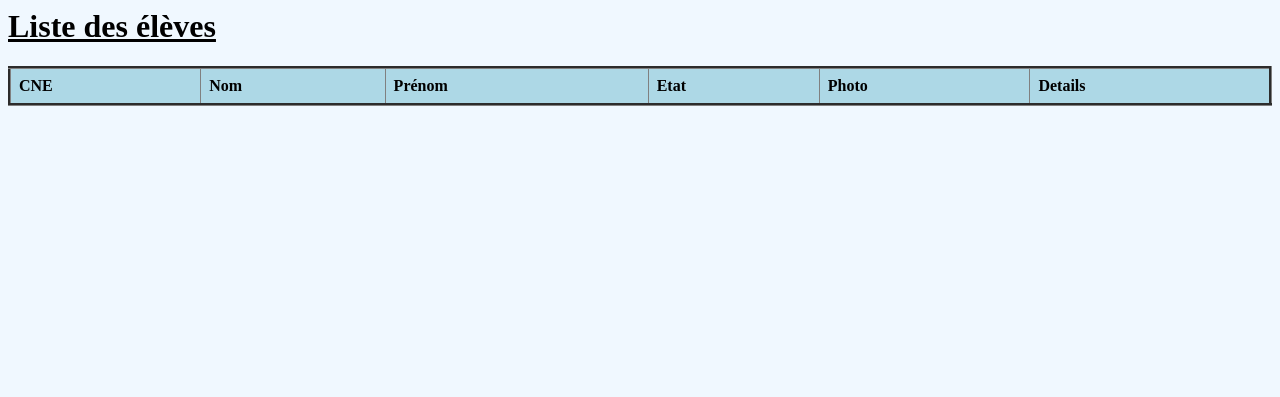
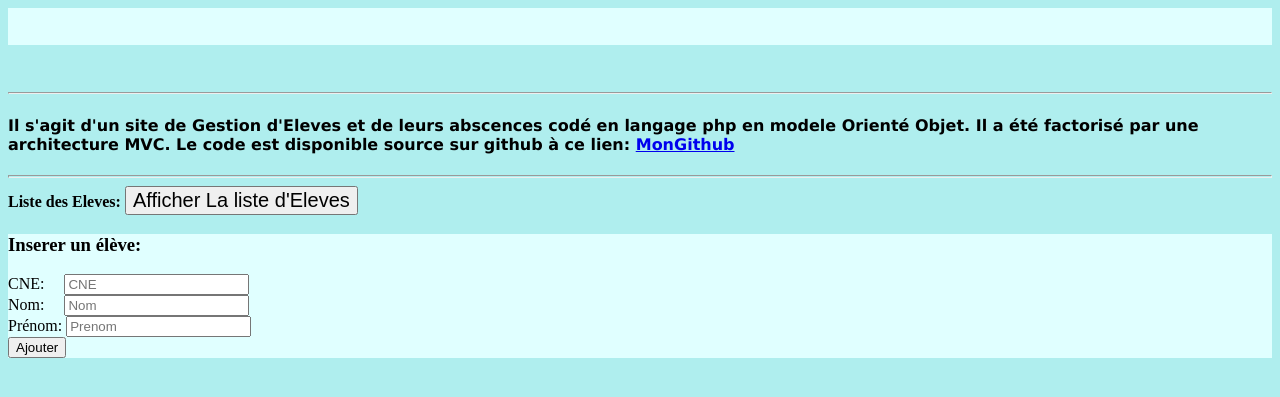
Before and after one commit to ngan-joseph/ngan-joseph, a PHP site: page / in a window 1280 px wide. Shown: the top 397 px of the page. Run offline with PHP 8.4, Linux system fonts and the light colour scheme; data that the repository does not hold is empty.

Commit message:
Add files via upload

```diff
--- a/MVC/controleur/ControleurEleve.php
+++ b/MVC/controleur/ControleurEleve.php
@@ -29,4 +29,7 @@
 public function activer_desactiver($cneeleve,$etat){
 	$this->eleve->activer_desactiver($cneeleve,$etat);
 }
+public function inserer($cneeleve,$nom,$prenom,$etat,$photo){
+	$this->eleve->Inserer($cneeleve,$nom,$prenom,$etat,$photo);
 }
+}
--- a/MVC/controleur/Routeur.php
+++ b/MVC/controleur/Routeur.php
@@ -33,6 +33,15 @@
 $this->ctrlEleve->activer_desactiver($cneeleve,$etat);
 $this->ctrlAccueil->accueil();
 }
+else if ($_GET['action'] == 'inserer') {
+$nom = $this->getParametre($_POST, 'nom');
+$prenom = $this->getParametre($_POST, 'prenom');
+$cneeleve = $this->getParametre($_POST, 'cne');
+$photo = "photos/inconnu.jpeg";
+$etat= "1";
+$this->ctrlEleve->inserer($cneeleve, $nom, $prenom, $etat, $photo);
+$this->ctrlAccueil->accueil();
+}
 else
 throw new Exception("Action non valide");
 }
--- a/MVC/index.php
+++ b/MVC/index.php
@@ -1,4 +1,18 @@
-<?php
-require 'controleur/Routeur.php';
-$routeur = new Routeur();
-$routeur->routerRequete();
+
+<body bgcolor="paleturquoise">
+<div style="background-color: lightcyan;"><h1><marquee>Bienvenue sur ce site</marquee></h1></div>
+<br /><hr>
+<h4 style="font-family:verdana";>Il s'agit d'un site de Gestion d'Eleves et de leurs abscences codé en langage php en modele Orienté Objet.
+Il a été factorisé par une architecture MVC. Le code est disponible source sur github à ce lien:
+<a href="https://github.com/ngan-joseph/ngan-joseph">MonGithub</a></h4>
+<hr size="3">
+<b>Liste des Eleves: </b>
+<a href="index3.php"><button style=" font-size: 20;">Afficher La liste d'Eleves</button></a>
+<div style="background-color: lightcyan;"><h3>Inserer un élève:</h3>
+<form method="post" action="index3.php?action=inserer">
+CNE: &nbsp&nbsp&nbsp   <input id="cne" name="cne" type="text" placeholder="CNE" required /><br />
+Nom: &nbsp&nbsp&nbsp <input id="nom" name="nom" type="text" placeholder="Nom"  required /><br />
+Prénom: <input id="prenom" name="prenom" placeholder="Prenom" required><br />
+<input type="submit" value="Ajouter" />
+</form>
+</div>
--- /dev/null
+++ b/MVC/index3.php
@@ -0,0 +1,4 @@
+<?php
+require 'controleur/Routeur.php';
+$routeur = new Routeur();
+$routeur->routerRequete();
--- a/MVC/modele/eleve.php
+++ b/MVC/modele/eleve.php
@@ -1,5 +1,5 @@
 <?php
-require_once 'Modele/Modele.php';
+require_once 'modele/Modele.php';
 class Eleve extends Modele {
 // Renvoie la liste des eleves de la base de données
 public function geteleves() {
@@ -19,6 +19,12 @@
 throw new Exception("Aucun eleve ne correspond à l'identifiant '$cneeleve'");
 }
 
+public function Inserer($cneeleve,$nom,$prenom,$etat,$photo){
+	$sql = 'insert into eleves(cne, nom, prenom, etat, Photo)'
+. ' values(?, ?, ?, ?, ?)';
+	$this->executerRequete($sql, array($cneeleve, $nom, $prenom, $etat, $photo));
+}
+
 public function activer_desactiver($cneeleve,$etat){
 	$sql='update eleves set etat='.$etat.' where cne='.$cneeleve.'';
 	$act = $this->executerRequete($sql);
--- a/MVC/vue/vueAccueil.php
+++ b/MVC/vue/vueAccueil.php
@@ -17,12 +17,12 @@
 if($eleve["etat"]== 1)
 {
 $et="active";
-$lien="index.php?action=activer&cne=".$eleve["cne"]."&etat=0";
+$lien="index3.php?action=activer&cne=".$eleve["cne"]."&etat=0";
 }
 else
 {
 $et="desactive";
-$lien="index.php?action=activer&cne=".$eleve["cne"]."&etat=1";
+$lien="index3.php?action=activer&cne=".$eleve["cne"]."&etat=1";
 }
 ?>
 
@@ -36,7 +36,7 @@
 <td><?php echo $eleve["prenom"]; ?></td>
 <td><a href="<?php echo $lien; ?>"><?php echo $et; ?></a></td>
 <td><img src="<?= $eleve["Photo"] ?>" width="80"></td>
-<td> <a href="<?= "index.php?action=eleve&cne=" . $eleve['cne'] ?>"><button>Details</button></a></td>
+<td> <a href="<?= "index3.php?action=eleve&cne=" . $eleve['cne'] ?>"><button>Details</button></a></td>
 </tr>
 
 <?php
```
Also changed, not shown: MVC/vue/vueEleve.php (+18 -17 lines), MVC/photos/abby.png (added), MVC/photos/achabar.png (added), MVC/photos/dachar.png (added), MVC/photos/florent.png (added), MVC/photos/inconnu.jpeg (added), MVC/photos/junior.png (added), MVC/photos/prasetya.png (added), MVC/photos/putri.png (added), MVC/photos/snap.png (added), MVC/photos/trent.png (added), MVC/photos/unr_nevaeh_200502_0412_3ihqj.png (added).
